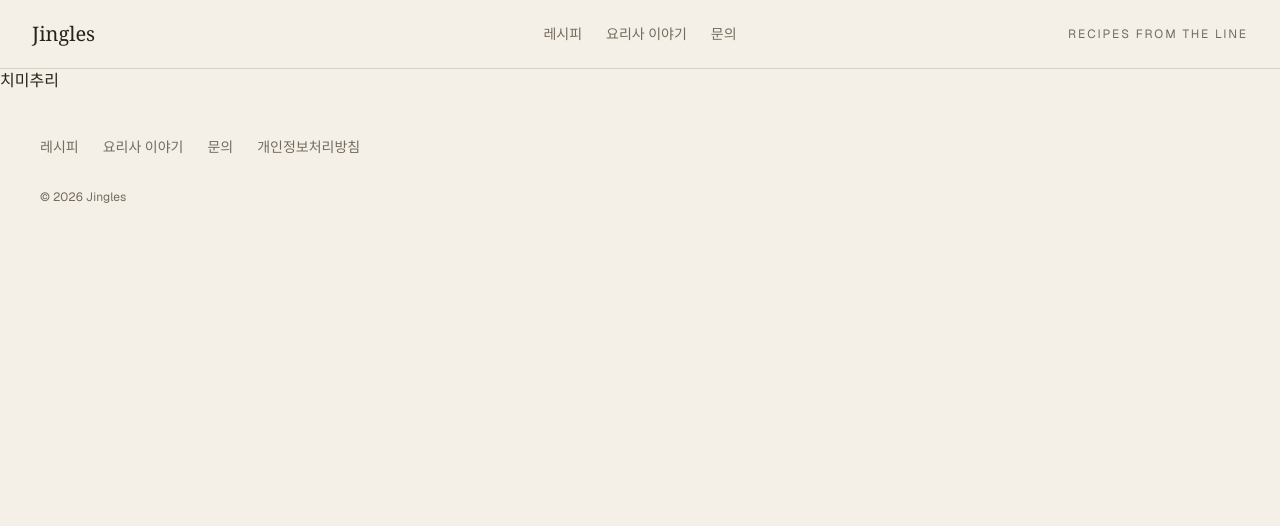
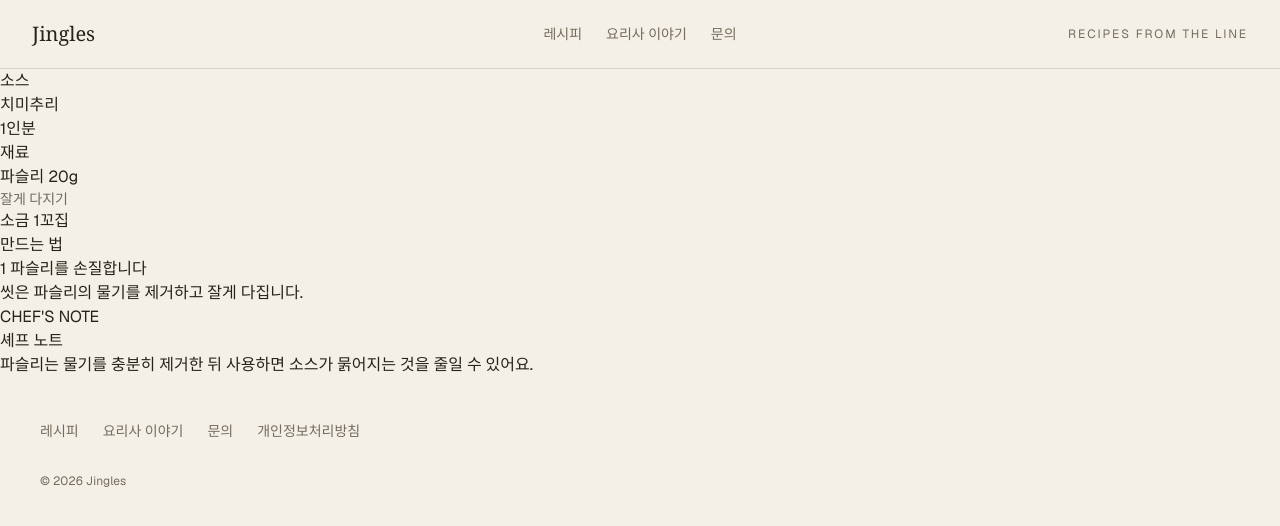
Before and after one commit to jkang95/recipe-website, a Next.js app: page /recipes/1 in a window 1280 px wide. Shown: the top 526 px of the page. Built offline with nearby package versions, Linux system fonts and the light colour scheme.

Commit message:
디자인이 없는 레시피 상세 페이지에 내용 생성

```diff
--- a/app/recipes/[id]/page.tsx
+++ b/app/recipes/[id]/page.tsx
@@ -19,7 +19,41 @@ export default async function RecipeDetail({
 
   return (
     <main>
+        <p>{recipe.category}</p>
         <h1>{recipe.name}</h1>
+        <p>{recipe.serving}인분</p>
+        <section aria-labelledby="ingredients-heading">
+            <h2 id="ingredients-heading">재료</h2>
+            <ul>
+                {recipe.ingredients.map(ingredient =>
+                    <li key={ingredient.name}>
+                        <span>{ingredient.name}</span>
+                        {ingredient.quantity !== null && (
+                            <span> {ingredient.quantity}{ingredient.unit}</span>
+                        )}
+                        {ingredient.note && (<p className="text-sm text-ink/65">{ingredient.note}</p>)}
+                    </li>
+                )}
+            </ul>
+        </section>
+        <section aria-labelledby="steps-heading">
+            <h2 id="steps-heading">만드는 법</h2>
+            <ol>
+                {recipe.steps.map((step, i) =>
+                    <li key={i}>
+                        <h3>{i+1} {step.title}</h3>
+                        <p>{step.description}</p>
+                    </li>
+                )}
+            </ol>
+        </section>
+        {recipe.chefNote && (
+            <section aria-labelledby="chef-note-heading">
+                <p>CHEF&apos;S NOTE</p>
+                <h2 id="chef-note-heading">셰프 노트</h2>
+                <p>{recipe.chefNote}</p>
+            </section>
+        )}
     </main>
   )
 }
```
